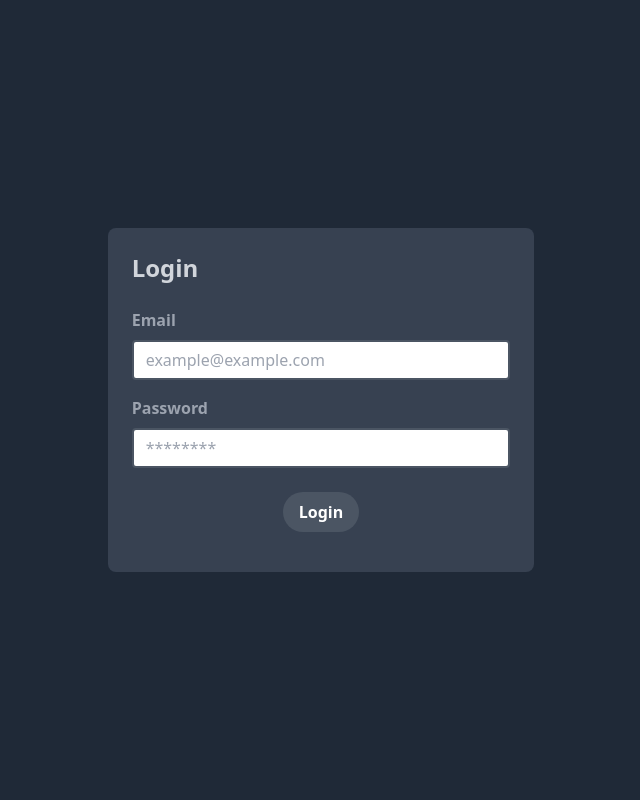
After one commit to TamirlanMakhov/fastapi-project, a Python web app: template app/templates/login.html in a window 1280 px wide. The commit adds this page. Shown: the whole page, without its empty margins (319-959 px from the left). Run offline with Jinja, Linux system fonts and the light colour scheme; the template is opened without the code that fills it, so the values that code supplies are empty; some libraries are stand-ins or nearby versions.

```diff
--- /dev/null
+++ b/app/templates/login.html
@@ -0,0 +1,65 @@
+<!DOCTYPE html>
+<html lang="en">
+  <head>
+    <meta charset="UTF-8" />
+    <meta name="viewport" content="width=device-width, initial-scale=1.0" />
+    <meta http-equiv="X-UA-Compatible" content="ie=edge" />
+    <title>Login</title>
+    <script src="https://cdn.tailwindcss.com"></script>
+  </head>
+  <body class="bg-gray-800">
+    <div class="flex justify-center items-center h-screen">
+      <div class="bg-gray-700 p-6 rounded-lg w-1/3">
+        <h1 class="text-2xl text-gray-300 font-bold mb-6">Login</h1>
+        <form
+          id="login-form"
+          method="post"
+          action="/users/login"
+          enctype="application/json"
+        >
+          <div class="mb-4">
+            <label
+              class="block text-gray-400 font-bold mb-2"
+              for="email"
+            >
+              Email
+            </label>
+            <input
+              name="email"
+              class="appearance-none border-2 border-gray-600 rounded w-full py-2 px-3 text-gray-200 leading-tight focus:outline-none focus:bg-gray-900 focus:border-gray-500"
+              id="email"
+              type="email"
+              placeholder="example@example.com"
+            />
+          </div>
+          <div class="mb-6">
+            <label
+              class="block text-gray-400 font-bold mb-2"
+              for="password"
+            >
+              Password
+            </label>
+            <input
+              name="password"
+              class="appearance-none border-2 border-gray-600 rounded w-full py-2 px-3 text-gray-200 leading-tight focus:outline-none focus:bg-gray-900 focus:border-gray-500"
+              id="password"
+              type="password"
+              placeholder="********"
+            />
+          </div>
+          <div class="flex justify-center">
+            <button
+              class="bg-gray-600 hover:bg-gray-500 text-white font-bold py-2 px-4 rounded-full"
+              type="submit"
+              onclick="loginUser(event)"
+            >
+              Login
+            </button>
+          </div>
+        </form>
+        <div id="response" class="mt-4"></div>
+      </div>
+    </div>
+    <script src="login.js"></script>
+  </body>
+</html>
--- /dev/null
+++ b/app/templates/login.js
@@ -0,0 +1,28 @@
+const loginForm = document.getElementById("login-form");
+const responseDiv = document.getElementById("response");
+
+const loginUser = async (event) => {
+  event.preventDefault();
+
+  const formData = new FormData(loginForm);
+  const data = {
+    email: formData.get("email"),
+    password: formData.get("password"),
+  };
+
+  const response = await fetch("/users/login", {
+    method: "POST",
+    body: JSON.stringify(data),
+    headers: {
+      "Content-Type": "application/json",
+    },
+  });
+
+  const result = await response.json();
+
+  if (response.status === 200) {
+    responseDiv.innerHTML = `<p>Welcome ${result.email}!</p>`;
+  } else {
+    responseDiv.innerHTML = `<p>${result.detail}</p>`;
+  }
+};
```
Also changed, not shown: app/templates/register.js (added, +45 -0 lines), app/templates/registration.html (+16 -0 lines).
